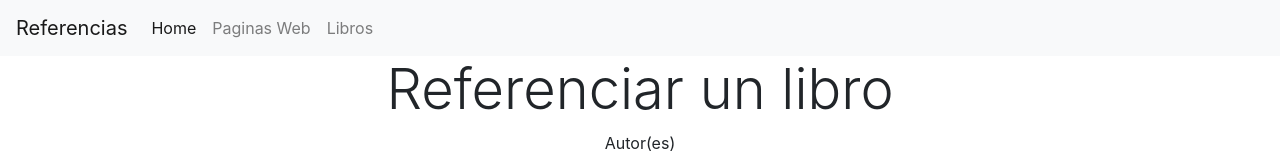
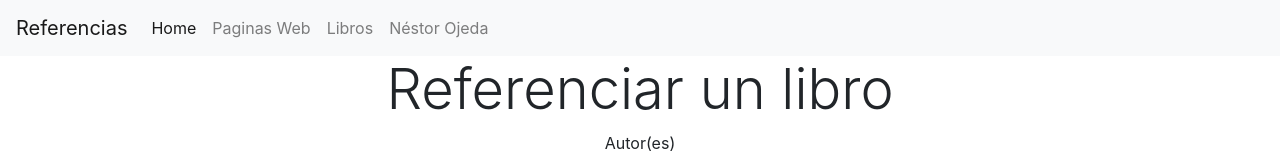
Before and after one commit to nestorojeda/ReferenciasAPA, a plain HTML site: page bookreference.html in a window 1280 px wide. Shown: the top 160 px of the page. Drawn offline with nearby package versions, Linux system fonts and the light colour scheme.

Commit message:
añadido link a mi página

```diff
--- a/bookreference.html
+++ b/bookreference.html
@@ -24,6 +24,9 @@
             </li>
             <li class="nav-item">
                 <a class="nav-link" href="bookreference.html">Libros</a>
+            </li>
+            <li class="nav-item">
+                <a class="nav-link" aref="http://nestorojeda.me">Néstor Ojeda</a>
             </li>
         </ul>
     </div>
```
Also changed, not shown: index.html (+3 -0 lines), webpagereference.html (+3 -0 lines).
